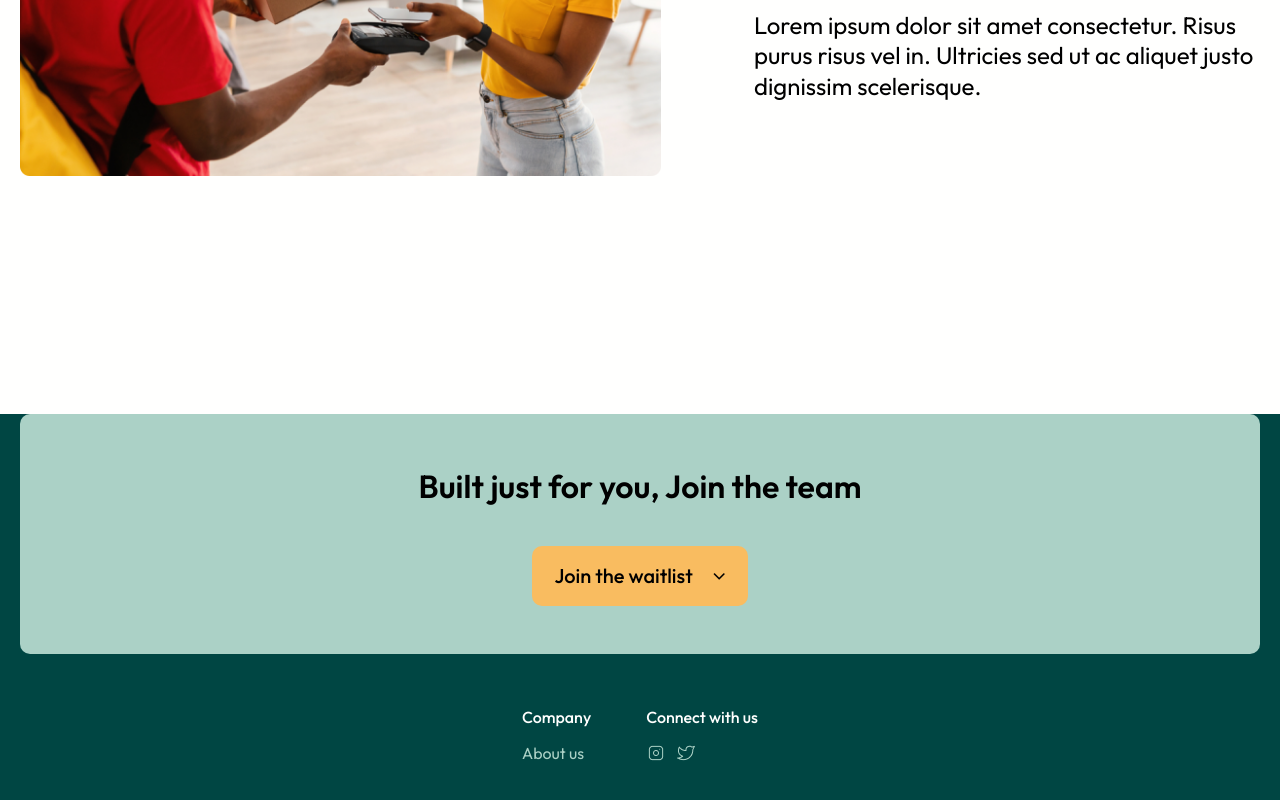
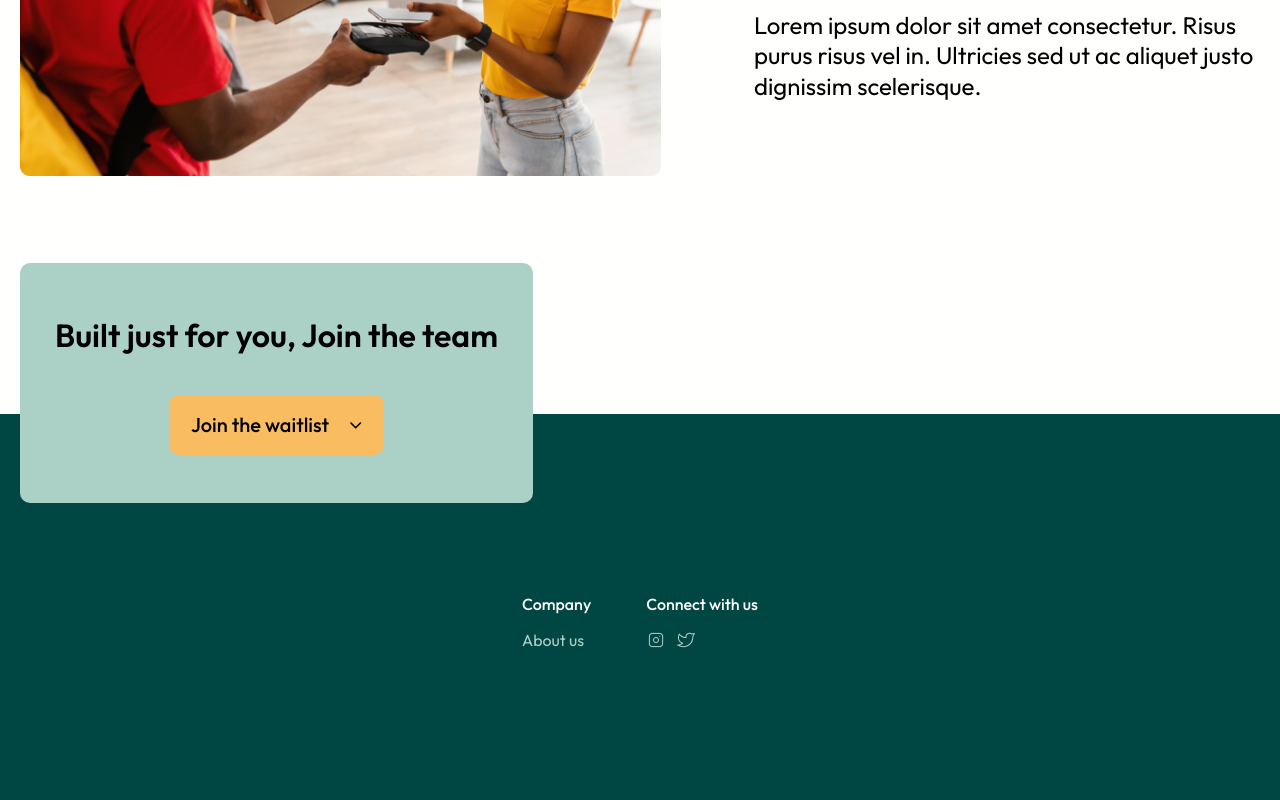
Before and after one commit to stonyDeveloper/dash-website, a React (Create React App) app: page / in a window 1280 px wide. Shown: the part 2110-2910 px from the top of the page. After the commit the page ends 2825 px from the top, so only its background shows below. Built offline with nearby package versions, Linux system fonts and the light colour scheme.

Commit message:
footer styling

```diff
--- a/src/App.js
+++ b/src/App.js
@@ -218,8 +218,8 @@ function App() {
                 </div>
               </div>
 
-              <div className="footer">
-                <div className="footer-box mx-[20px] bg-[#ABD1C6] rounded-[10px] flex flex-col justify-center items-center py-[48px] px-[35px] text-center">
+              <div className="footer relative">
+                <div className="footer-box mx-[20px] bg-[#ABD1C6] rounded-[10px] flex flex-col justify-center items-center py-[48px] px-[35px] text-center absolute top-[-50%]">
                   <h4 className="font-[600] text-[32px] text">
                     Built just for you, Join the team
                   </h4>
@@ -231,7 +231,7 @@ function App() {
                   </button>
                 </div>
 
-                <div className="footer-links flex mt-[53px] justify-center gap-[55px] pb-[65px]">
+                <div className="footer-links flex pt-[180px] justify-center gap-[55px] pb-[65px]">
                   <div className="flex flex-col gap-[16px]">
                     <p className="font-[500] text-[16px] leading-[20.16px] text-[#FFFFFE]">
                       Company
```
